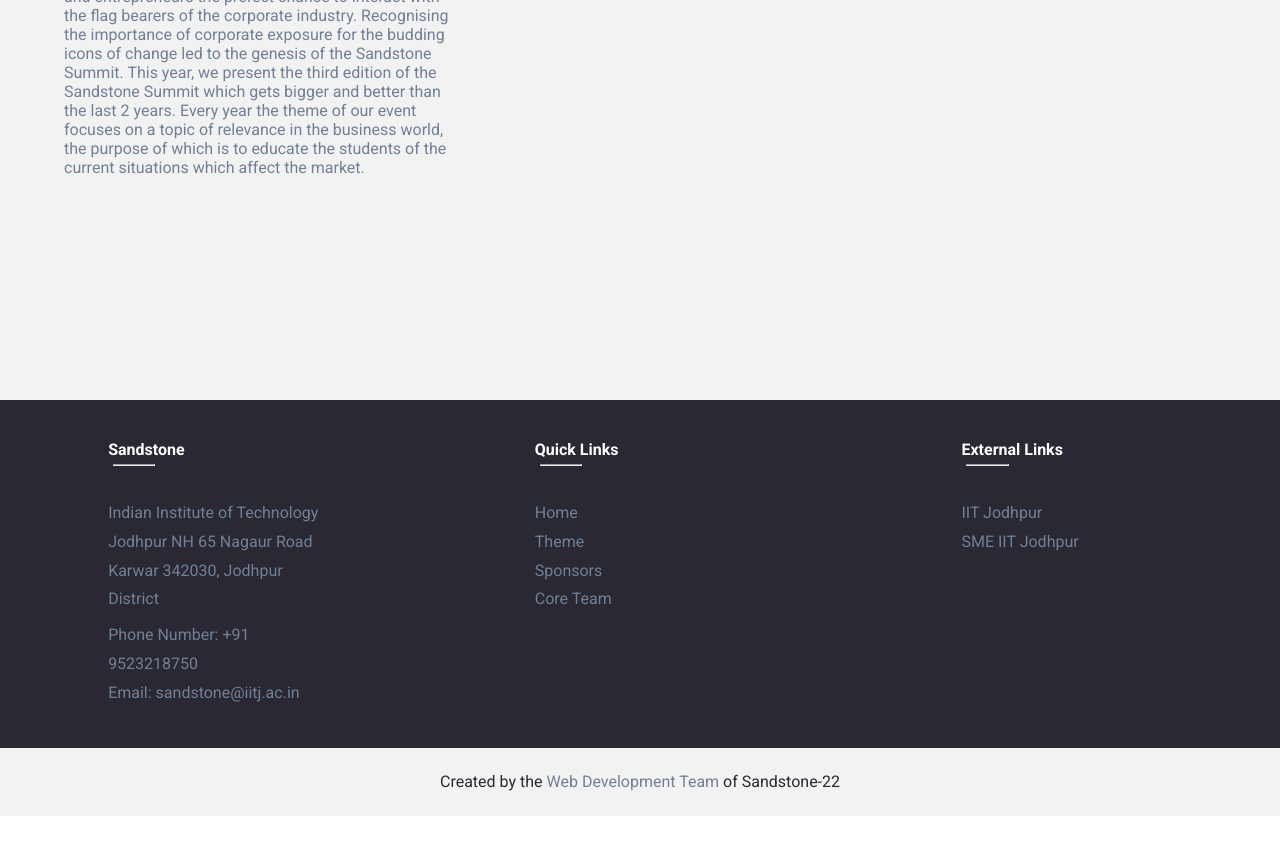
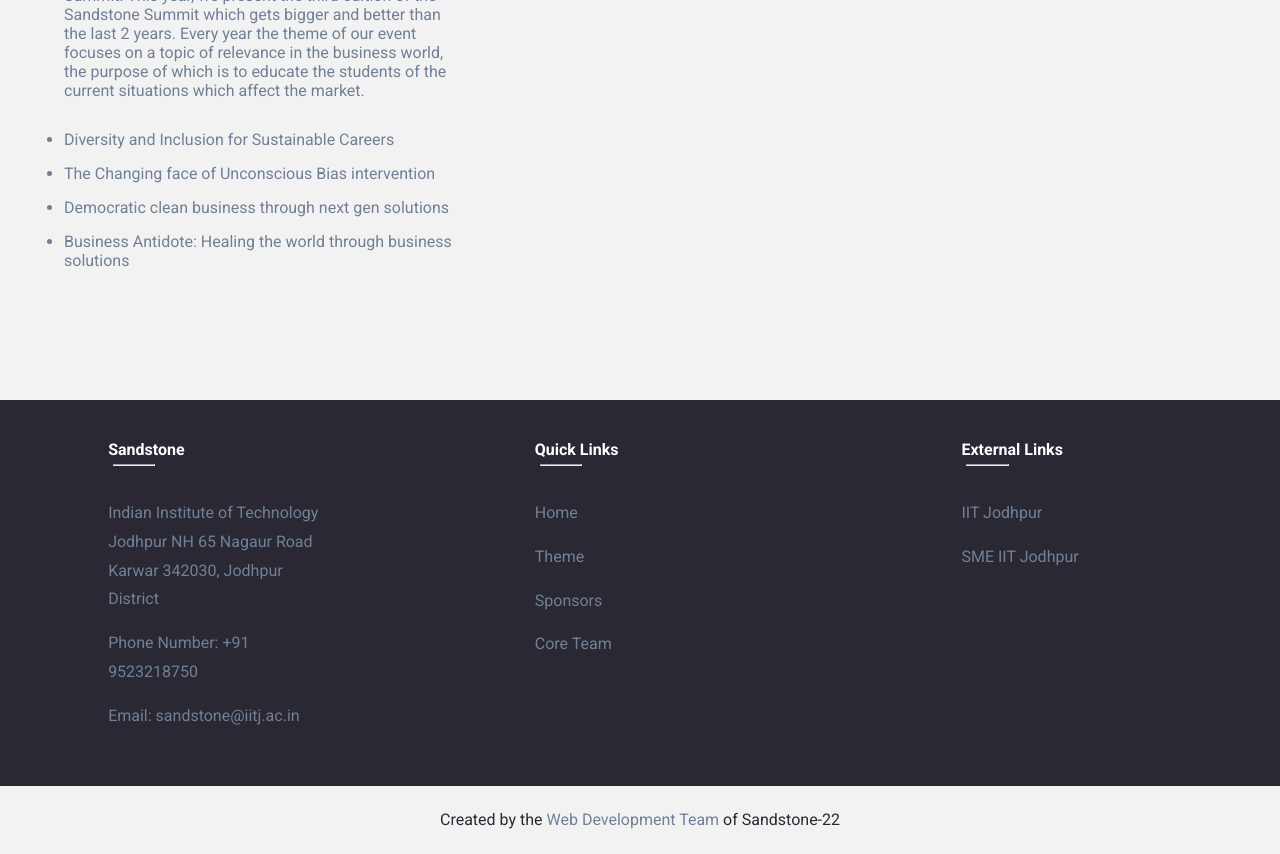
Before and after one commit to kunal-gg/SandStone-3.0, a React (Create React App) app: page /theme in a window 1280 px wide. Shown: the part 840-1694 px from the top of the page. Before the commit the page ends 1656 px from the top, so only its background shows below. Built offline with nearby package versions, Linux system fonts and the light colour scheme; a web font is replaced by a local one.

Commit message:
Theme page updated

```diff
--- a/src/App.css
+++ b/src/App.css
@@ -545,6 +545,10 @@ span {
   color: #718096;
 }
 
+.theme-video-left ul, li {
+  margin: 15px 0px;
+  color: #718096;
+}
 .theme-video-left span {
   margin-top: 10px;
   width: 100%;
--- a/src/components/ThemeVideo.js
+++ b/src/components/ThemeVideo.js
@@ -11,6 +11,12 @@ export default function ThemeVideo() {
                     <p>
                         The Sandstone Summit 3.0 is the annual Flagship event of SME IIT Jodhpur which provides the future leaders and entrepreneurs the prefect chance to interact with the flag bearers of the corporate industry. Recognising the importance of corporate exposure for the budding icons of change led to the genesis of the Sandstone Summit. This year, we present the third edition of the Sandstone Summit which gets bigger and better than the last 2 years. Every year the theme of our event focuses on a topic of relevance in the business world, the purpose of which is to educate the students of the current situations which affect the market.
                     </p>
+                    <ul>
+                        <li>Diversity and Inclusion for Sustainable Careers </li>
+                        <li>The Changing face of Unconscious Bias intervention</li>
+                        <li>Democratic clean business through next gen solutions </li>
+                        <li>Business Antidote: Healing the world through business solutions</li>
+                    </ul>
                 </div>
                 <div className="theme-video-right">
                     <ReactPlayer width="50vw" height="50vh" url='https://www.youtube.com/watch?v=aJWGdfwg2YY&feature=youtu.be' />
```
